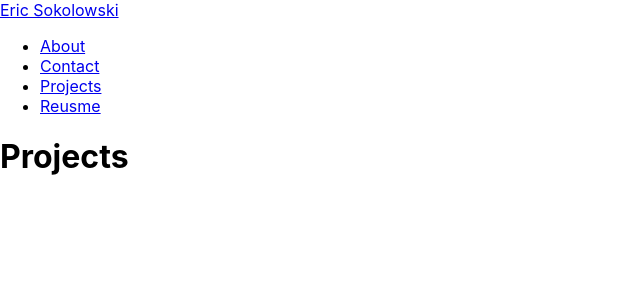
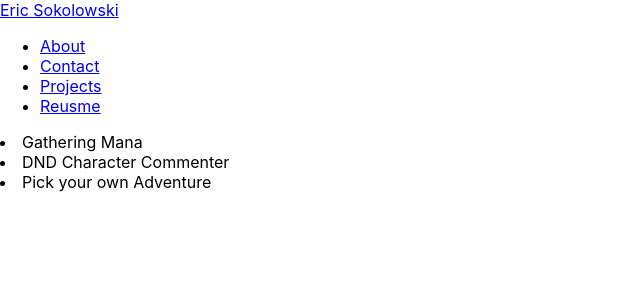
Before and after one commit to EricSokolowski/portfolio-react, a React (Create React App) app: page /projects in a window 1280 px wide. Shown: the top 300 px of the page, without its empty margins (0-640 px from the left). Built offline with nearby package versions, Linux system fonts and the light colour scheme.

Commit message:
add project data

```diff
--- /dev/null
+++ b/src/data/projects.jsx
@@ -0,0 +1,25 @@
+const projects = [
+{
+  title:'Gathering Mana',
+  description:'Build a Magic: the Gathering deck with cards from all formats.  Share your ideas about each deck in the decks comment section',
+  image:'https://imgur.com/TUyDwFv',
+  repositoryLink:'https://github.com/EricSokolowski/gathering-mana-front-end.git',
+  deployedLink:'https://gathering-magic.netlify.app/'
+},
+{
+  title:'DND Character Commenter',
+  description:'create and view Dungeons and Dragons characters based around the Basic Rules of the game.  Share your ideas about each character with a comment below the character details.',
+  image: 'https://imgur.com/leECHg5',
+  repositoryLink:'https://github.com/EricSokolowski/DND-Character-Commentor.git',
+  deployedLink:'https://dnd-character-commenter.fly.dev/'
+},
+{
+  title:'Pick your own Adventure',
+  description:'As the title suggests, this is a pick your own adventure game with an 8bit twist built with Javascript, HTML, and CSS',
+  image:'https://imgur.com/Y65h3yn',
+  repositoryLink:'https://github.com/EricSokolowski/pick-your-own-adventure.git',
+  deployedLink:'https://pick-your-own-adventure.netlify.app/'
+}
+]
+
+export default projects
--- a/src/pages/About.jsx
+++ b/src/pages/About.jsx
@@ -1,6 +1,10 @@
 function About() {
   return (
+    <>
+      <a href="https://imgur.com/HOYgSEE"><img src="https://i.imgur.com/HOYgSEE.jpg" alt="source: imgur.com" /></a>
       <h1>About</h1>
+      <p>As a newly bloomed software engineer, I hope to help clients bring their ideas to life.  In my spare time I work on passion projects for my nerdy hobbies</p>
+    </>
   )
 }
 
--- a/src/pages/Contact.jsx
+++ b/src/pages/Contact.jsx
@@ -1,6 +1,10 @@
 function Contact() {
   return (
-      <h1>Contact</h1>
+    <>
+      <h1>Reach out if you'd want to work with me!</h1>
+      <a href="https://www.linkedin.com/in/ericsokolowski13/">Linkedin</a>
+      <a href='https://github.com/EricSokolowski'>Github</a>
+    </>
   )
 }
 
--- a/src/pages/Home.jsx
+++ b/src/pages/Home.jsx
@@ -1,6 +1,10 @@
+
 function Home() {
   return (
-      <h1>Home</h1>
+    <>
+    <a href="https://imgur.com/HOYgSEE"><img src="https://i.imgur.com/HOYgSEE.jpg" alt="source: imgur.com" /></a>
+    <h2>Software Engineer</h2>
+    </>
   )
 }
 
--- a/src/pages/Porjects.jsx
+++ b/src/pages/Porjects.jsx
@@ -1,6 +1,14 @@
-function Projects() {
+import projects from "../data/projects"
+
+function Projects(p) {
   return (
-      <h1>Projects</h1>
+      <>
+        {projects.map((project, idx) => (
+          <li key={idx}>
+            {project.title}
+          </li>
+        ))}
+      </>
   )
 }
 
--- a/src/pages/Resume.jsx
+++ b/src/pages/Resume.jsx
@@ -1,6 +1,8 @@
 function Resume() {
   return (
-      <h1>Resume</h1>
+      <>
+      <a href='Resume.pdf' download>Download my Resume!</a>
+      </>
   )
 }
 
```
Also changed, not shown: public/profilepic.jpeg (added), 1 other file (tests, documents, lock files or other folders).
